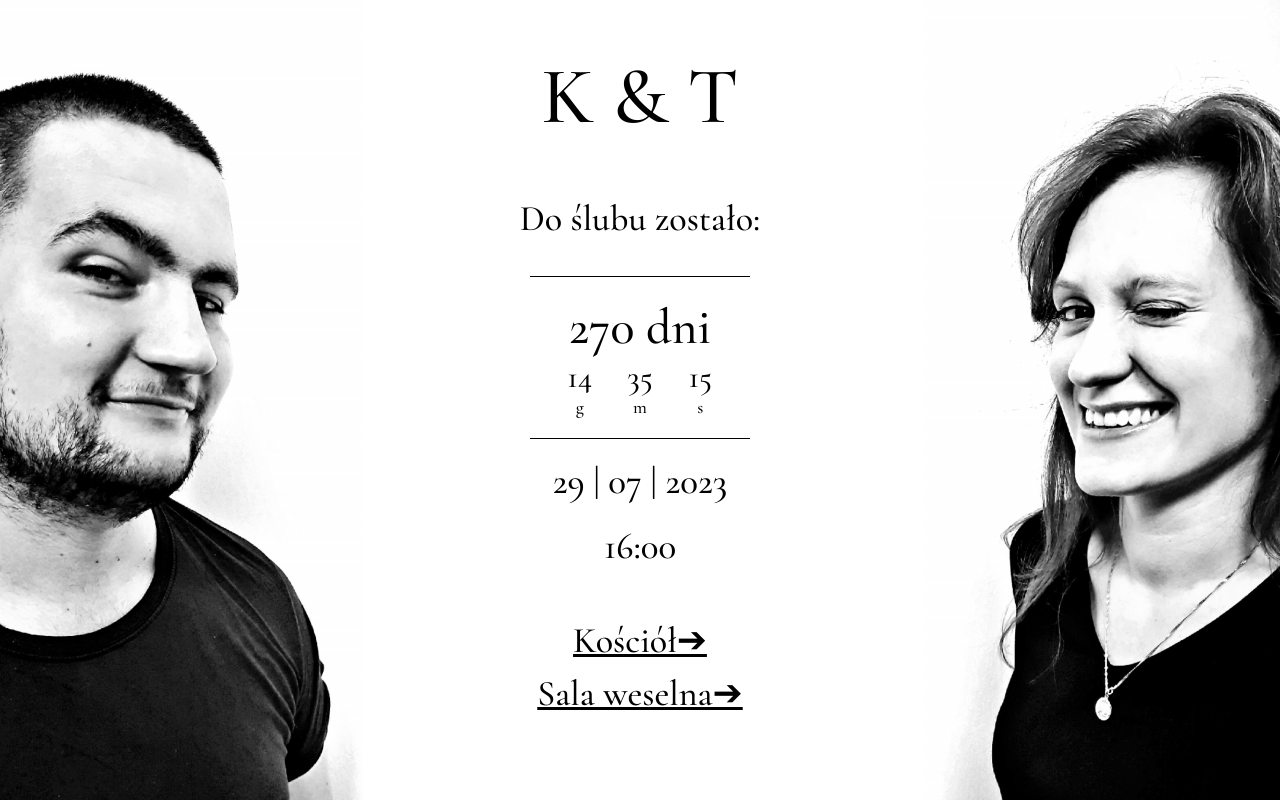
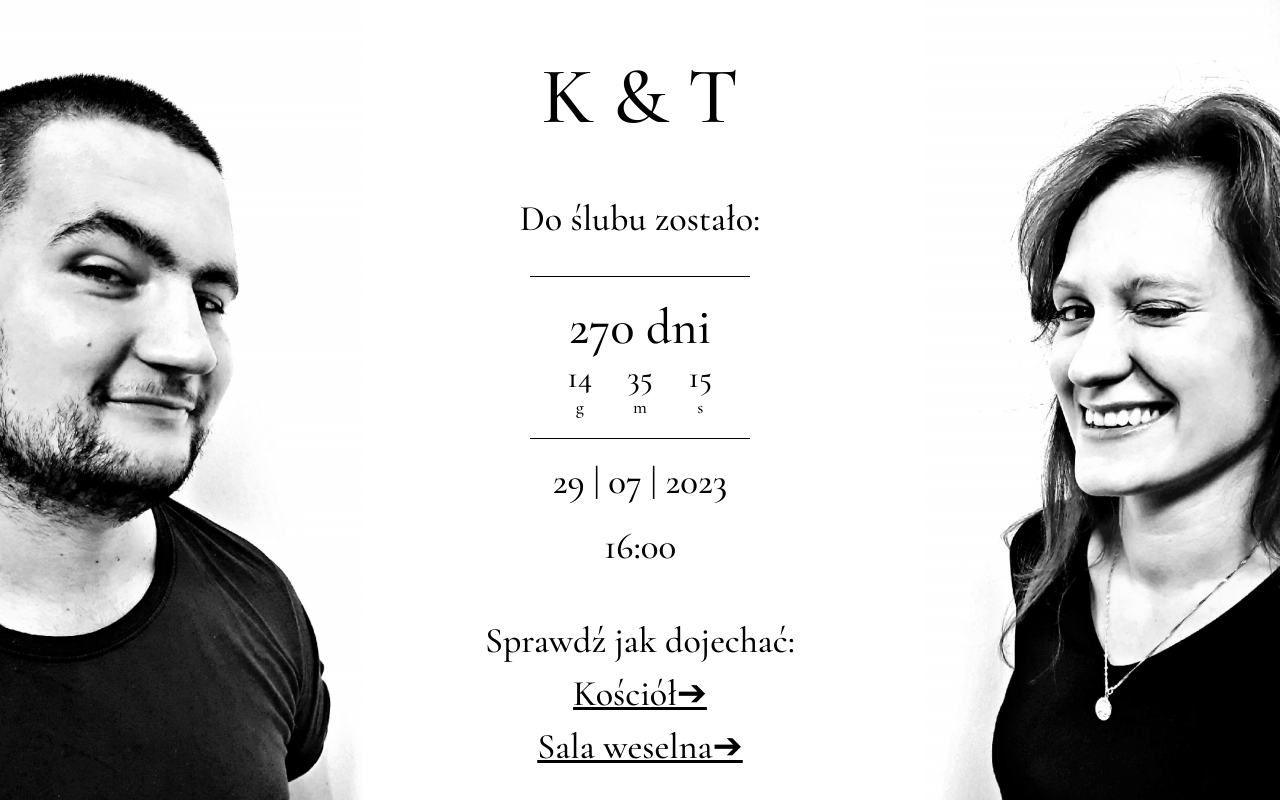
Before and after one commit to magliarosa/bedziewesele, a React (Create React App) app: page / in a window 1280 px wide. Built offline with nearby package versions, Linux system fonts and the light colour scheme.

Commit message:
fixed links section

```diff
--- a/src/App.js
+++ b/src/App.js
@@ -195,6 +195,7 @@ function App() {
           <span>16:00</span>
         </WeddingDate>
         <Links>
+        <span>Sprawdź jak dojechać:</span>
           <A target={'_blank'} href='https://goo.gl/maps/X16KL9MjJcvoeVw39'>Kościół➔</A>
           <A target={'_blank'} href='https://goo.gl/maps/f5TWSABHb1XdiAks8'>Sala weselna➔</A>
         </Links>
```
